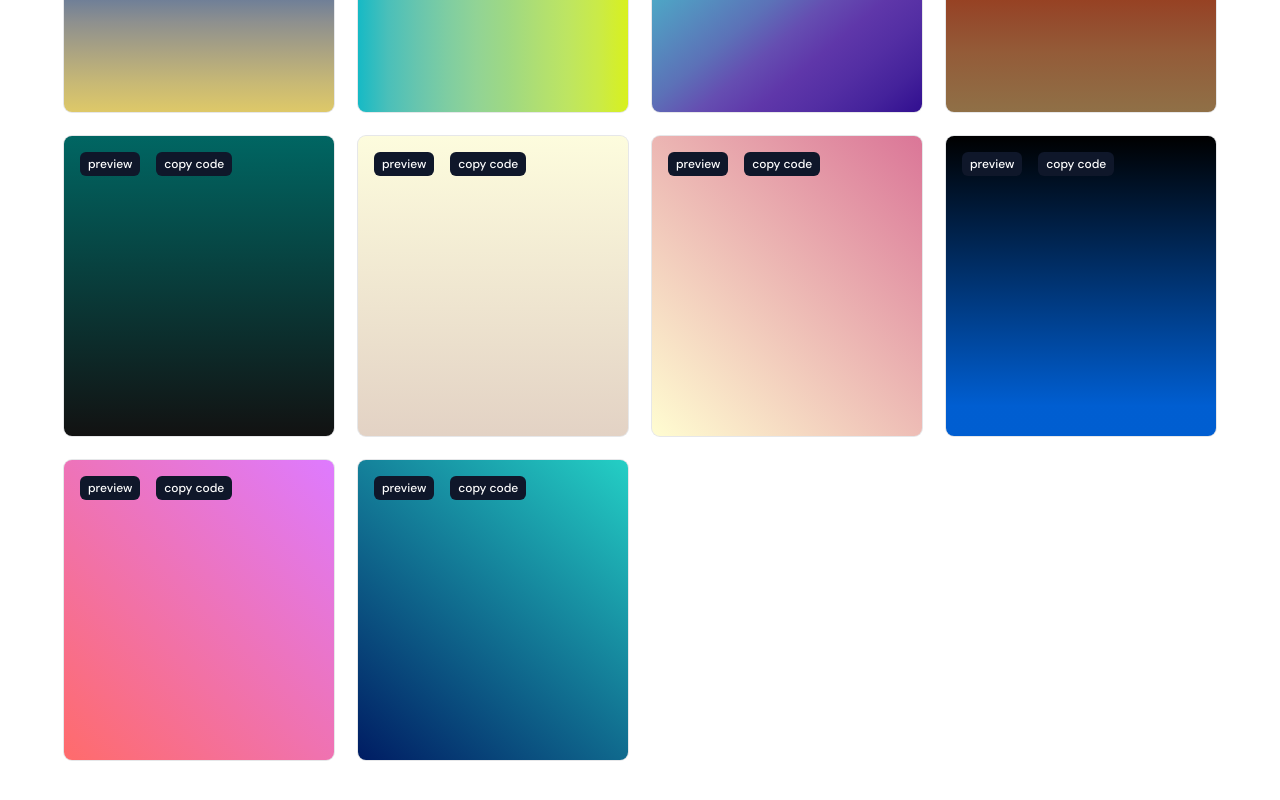
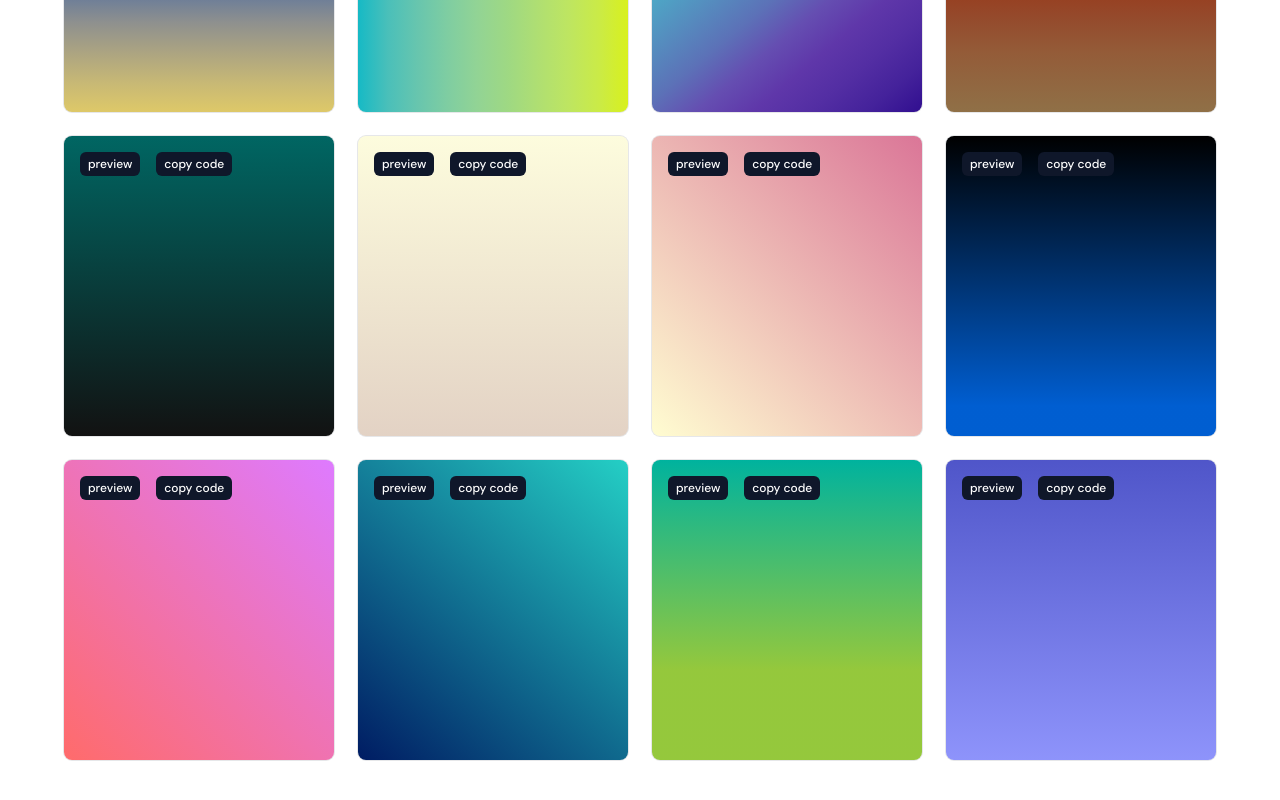
Before and after one commit to trstefan/harmonyhues, a Next.js app: page / in a window 1280 px wide. Shown: the part 1335-2135 px from the top of the page. Built offline with nearby package versions, Linux system fonts and the light colour scheme.

Commit message:
added custom background 11-12

```diff
--- a/src/components/backgrounds.tsx
+++ b/src/components/backgrounds.tsx
@@ -80,6 +80,18 @@ const CustomGradient10 = () => {
   );
 };
 
+const CustomGradient11 = () => {
+  return (
+    <div className="absolute inset-0 -z-10 h-full w-full items-center px-5 py-24 bg-[linear-gradient(180deg,_hsla(173,_100%,_35%,_1)_0%,_hsla(82,_56%,_51%,_1)_70%)]" />
+  );
+};
+
+const CustomGradient12 = () => {
+  return (
+    <div className="absolute inset-0 -z-10 h-full w-full items-center px-5 py-24 bg-[linear-gradient(180deg,_hsla(237,_53%,_55%,_1)_0%,_hsla(237,_93%,_77%,_1)_100%)]" />
+  );
+};
+
 export const BACKGROUND_OPTIONS = [
   {
     name: "Background Light Gradient1 ",
@@ -153,4 +165,15 @@ export const BACKGROUND_OPTIONS = [
     component: <CustomGradient10 />,
     theme: "dark",
   },
+  {
+    name: "Custom Background 11",
+    component: <CustomGradient11 />,
+    theme: "light",
+  },
+
+  {
+    name: "Custom Background 12",
+    component: <CustomGradient12 />,
+    theme: "dark",
+  },
 ] as const;
```
